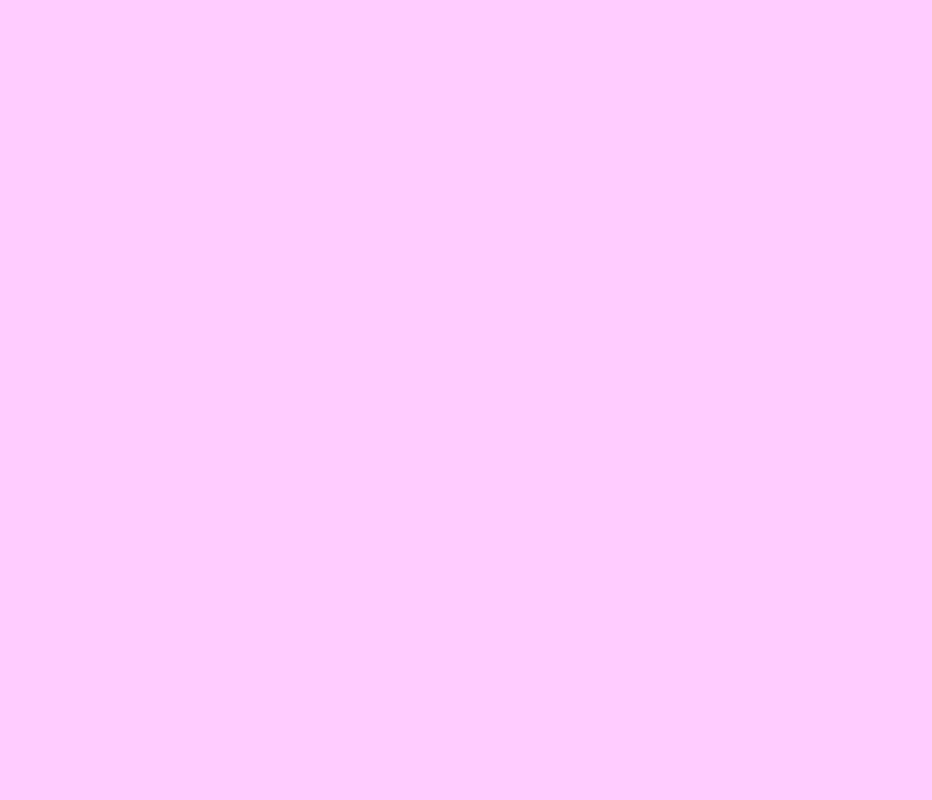
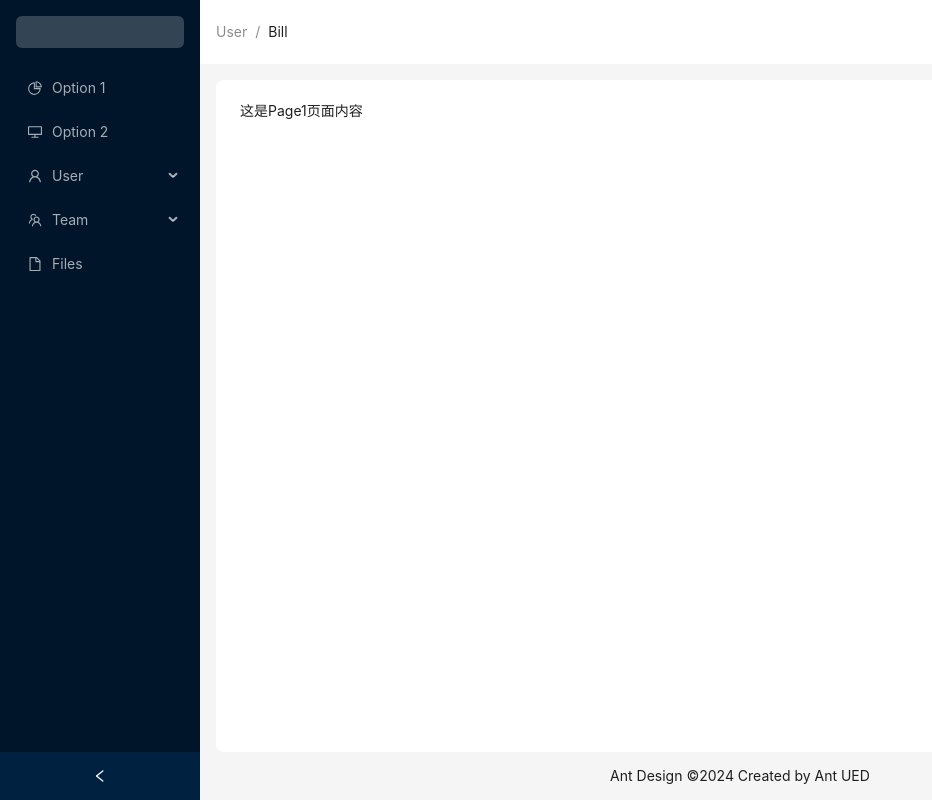
Before and after one commit to nonamelhm/reactDemo, a React (Vite) app: page /page1 in a window 1280 px wide. Before the commit this address had no page. Shown: the whole page, without its empty margins (0-932 px from the left). Built offline with nearby package versions, Linux system fonts and the light colour scheme.

Commit message:
feat:点击跳转——点击侧边栏获取到路径，跳转以及嵌套路由

```diff
--- a/src/routes/index.tsx
+++ b/src/routes/index.tsx
@@ -3,7 +3,9 @@ import React, {lazy} from "react";
 import {Navigate} from "react-router-dom";
 // 引入使用lazy 实现路由懒加载
 const Home = lazy(() => import('@/views/Home'));
-const About = lazy(() => import('@/views/About'));
+const Page1 = lazy(() => import('@/views/Page1'));
+const Page2 = lazy(() => import('@/views/Page2'));
+
 // 懒加载的模式的组件的写法，外面需要添加一层Loading的提示组件
 // 封装lazy函数
 const withLoadingComponents = (comp:JSX.Element) => (
@@ -15,15 +17,26 @@ const withLoadingComponents = (comp:JSX.Element) => (
 const routes = [
     {
         path: "/",
-        element: <Navigate to="/home"/>
+        element: <Navigate to="/page1"/>
     },
     {
-        path: "/home",
-        element:withLoadingComponents(<Home/>)
+        path: "/",
+        element: withLoadingComponents(<Home />),
+        children:[
+            {
+                path: "/page1",
+                element:withLoadingComponents(<Page1 />)
+            },
+            {
+                path: "/page2",
+                element:withLoadingComponents(<Page2 />)
+            }
+        ]
     },
+    // 其它非配置路由页面
     {
-        path: "/about",
-        element:withLoadingComponents(<About/>)
-    }
+        path: "/*",
+        element: <Navigate to="/page1"/>
+    },
 ]
 export default routes
--- a/src/views/Home/index.tsx
+++ b/src/views/Home/index.tsx
@@ -8,6 +8,9 @@ import {
 } from '@ant-design/icons';
 import type {MenuProps} from 'antd';
 import {Breadcrumb, Layout, Menu, theme} from 'antd';
+import {Outlet, useNavigate} from "react-router-dom";
+// 引入路由表
+import routes from "@/routes";
 
 const {Header, Content, Footer, Sider} = Layout;
 
@@ -28,8 +31,8 @@ function getItem(
 }
 
 const items: MenuItem[] = [
-    getItem('Option 1', '1', <PieChartOutlined/>),
-    getItem('Option 2', '2', <DesktopOutlined/>),
+    getItem('Option 1', '/page1', <PieChartOutlined/>),
+    getItem('Option 2', '/page2', <DesktopOutlined/>),
     getItem('User', 'sub1', <UserOutlined/>, [
         getItem('Tom', '3'),
         getItem('Bill', '4'),
@@ -41,16 +44,24 @@ const items: MenuItem[] = [
 
 const Home: React.FC = () => {
     const [collapsed, setCollapsed] = useState(false);
+    const navigate = useNavigate();
     const {
         token: {colorBgContainer, borderRadiusLG},
     } = theme.useToken();
-
+    // 选中菜单
+    const setMenu = (e) => {
+        console.log('选中路径--');
+        console.log(e);
+        // 点击跳转到相应的菜单,利用一个hook useNavigate
+        navigate(e.key);
+    }
     return (
         <Layout style={{minHeight: '100vh'}}>
             {/*左侧侧边栏*/}
             <Sider collapsible collapsed={collapsed} onCollapse={(value) => setCollapsed(value)}>
                 <div className="demo-logo-vertical"/>
-                <Menu theme="dark" defaultSelectedKeys={['1']} mode="inline" items={items}/>
+                <Menu theme="dark" defaultSelectedKeys={['1']} mode="inline" items={items}
+                      onSelect={(value) => setMenu(value)}/>
             </Sider>
             {/*右边内容*/}
             <Layout>
@@ -73,7 +84,7 @@ const Home: React.FC = () => {
                     borderRadius: borderRadiusLG,
                 }}>
                     {/*窗口部分*/}
-
+                   <Outlet></Outlet>
                 </Content>
                 {/*右边底部*/}
                 <Footer style={{padding: 0, textAlign: 'center', height: "48px", lineHeight: '48px'}}>
--- /dev/null
+++ b/src/views/Page1/index.tsx
@@ -0,0 +1,6 @@
+const  Page1 = ()=>{
+    return (
+        <div>这是Page1页面内容</div>
+    )
+}
+export default Page1;
--- /dev/null
+++ b/src/views/Page2/index.tsx
@@ -0,0 +1,6 @@
+const  Page2 = ()=>{
+    return (
+        <div>这是Page2 页面内容</div>
+    )
+}
+export default Page2;
```
Also changed, not shown: 1 other file (tests, documents, lock files or other folders).
